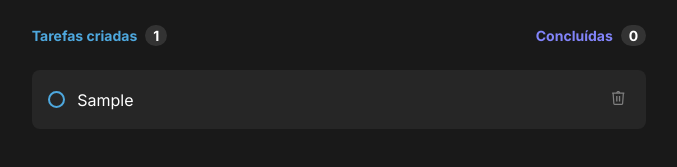
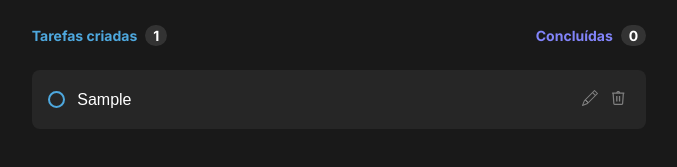
Before and after one commit to MatheusTG/to-do-list, a React (Vite) app: page / in a window 1280 px wide. Both pictures are taken after typing "Sample" into the empty fields and a click on the button "Criar". Shown: the part 255-422 px from the top of the page, without its empty margins (301-978 px from the left). Built offline with nearby package versions, Linux system fonts and the light colour scheme; the HTML template or start-up script is replaced by a standard one.

Commit message:
Edit and date

```diff
--- a/package.json
+++ b/package.json
@@ -10,6 +10,7 @@
     "preview": "vite preview"
   },
   "dependencies": {
+    "date-fns": "^3.6.0",
     "react": "^18.2.0",
     "react-dom": "^18.2.0",
     "vite-plugin-svgr": "^4.2.0"
--- a/src/components/Header.tsx
+++ b/src/components/Header.tsx
@@ -4,6 +4,8 @@ import Rocket from "../assets/icons/Rocket.svg?react";
 import Plus from "../assets/icons/Plus.svg?react";
 import { useTasks } from "../context/TaskContext";
 import Error from "./Helper/Error";
+import { format } from "date-fns";
+import { ptBR } from "date-fns/locale";
 
 const Header = () => {
   const [message, setMessase] = React.useState("");
@@ -21,7 +23,17 @@ const Header = () => {
         id = tasks.sort((a, b) => a.id - b.id)[tasks.length - 1].id + 1;
       }
 
-      const newTask = { id: id, checked: false, message: message };
+      // Criando nova task
+      const date = new Date();
+      const formattedDate = format(date, "d 'de' MMMM 'às' HH:mm", {
+        locale: ptBR,
+      });
+      const newTask = {
+        id: id,
+        checked: false,
+        message: message,
+        date: formattedDate,
+      };
       setTasks(() => [...tasks, newTask]);
       setMessase("");
     }
--- a/src/components/Task.module.css
+++ b/src/components/Task.module.css
@@ -1,3 +1,30 @@
+.taskContainer {
+  display: grid;
+  gap: 0.25rem;
+  position: relative;
+  transition: 0.2s;
+}
+
+.taskContainer.active {
+  margin-top: 1rem;
+}
+
+.taskContainer .date {
+  opacity: 0;
+  top: 0.5rem;
+  text-align: start;
+  font-size: 0.66rem;
+  color: var(--gray-300);
+  transition: 0.2s;
+  z-index: -1;
+  position: absolute;
+}
+
+.taskContainer.active .date {
+  opacity: initial;
+  top: -1rem;
+}
+
 .task {
   display: grid;
   grid-template-columns: auto 1fr auto;
@@ -5,21 +32,38 @@
   gap: 0.75rem;
   background-color: var(--gray-500);
   border-radius: 0.5rem ;
-  color: var(--gray-100);
   padding: 1rem;
 }
 
-.trash {
+.message {
   background-color: transparent;
   border: none;
-  align-self: start;
+  color: var(--gray-100);
+  font-size: 1rem;
 }
 
-.trash path {
+.message:focus {
+  outline: none;
+}
+
+.options {
+  align-self: start;
+  display: flex;
+  align-items: center;
+  gap: 0.5rem;
+}
+
+.options button {
+  background-color: transparent;
+  border: none;
+}
+
+.options button {
   transition: 0.1s;
 }
 
-.trash:hover path {
+.options button:hover path,
+.options button.active path {
   fill: var(--gray-100);
 }
 
@@ -43,7 +87,7 @@
 }
 
 
-.checkedButton.checked + span {
+.checkedButton.checked + input {
   text-decoration: line-through;
   color: var(--gray-300);
 }
--- a/src/components/Task.tsx
+++ b/src/components/Task.tsx
@@ -1,18 +1,31 @@
 import React from "react";
 import styles from "./Task.module.css";
 import Trash from "../assets/icons/Trash.svg?react";
+import Pencil from "../assets/icons/Pencil.svg?react";
 import { useTasks } from "../context/TaskContext";
 
 export interface TaskType {
   id: number;
   checked: boolean;
   message: string;
+  date: string;
 }
 
 const Task = ({ id }: { id: number }) => {
   const { tasks, setTasks } = useTasks();
+  const task = tasks.filter((task) => task.id === id)[0];
 
-  const task = tasks.filter((task) => task.id === id)[0];
+  const [active, setActive] = React.useState(false);
+  const [message, setMessage] = React.useState(task.message);
+
+  const inputMessage = React.useRef<HTMLInputElement>(null);
+
+  React.useEffect(() => {
+    if (active) {
+      if (inputMessage.current?.disabled) inputMessage.current?.blur();
+      else inputMessage.current?.focus();
+    }
+  }, [active]);
 
   function handleCheckedClick() {
     const teste = tasks.map((item) => {
@@ -25,22 +38,58 @@ const Task = ({ id }: { id: number }) => {
     setTasks(teste);
   }
 
+  function handleEditClick() {
+    setActive(true);
+  }
+
+  function handleMessageChange(event: React.ChangeEvent<HTMLInputElement>) {
+    setMessage(event.target.value);
+    tasks[tasks.indexOf(task)].message = message;
+    setTasks(tasks);
+  }
+
   return (
+    <div
+      className={`${styles.taskContainer} ${active && styles.active}`}
+      onClick={(event) =>
+        event.target instanceof HTMLDivElement && setActive(!active)
+      }
+    >
+      <p className={styles.date}>{task.date}</p>
       <div className={styles.task}>
         <button
-        className={`${styles.checkedButton} ${task.checked && styles.checked}`}
+          className={`${styles.checkedButton} ${
+            task.checked && styles.checked
+          }`}
           onClick={handleCheckedClick}
         />
-      <span>{task.message}</span>
+        <input
+          ref={inputMessage}
+          className={styles.message}
+          type="text"
+          value={message}
+          onChange={handleMessageChange}
+          style={{ pointerEvents: "none" }}
+        />
+        <div className={styles.options}>
           <button
-        className={styles.trash}
+            className={active ? styles.active : ""}
+            onClick={handleEditClick}
+          >
+            <Pencil />
+          </button>
+          <button
             onClick={() =>
-          setTasks(() => tasks.filter((taskItem) => taskItem.id !== task.id))
+              setTasks(() =>
+                tasks.filter((taskItem) => taskItem.id !== task.id)
+              )
             }
           >
             <Trash />
           </button>
         </div>
+      </div>
+    </div>
   );
 };
 
```
Also changed, not shown: src/assets/icons/Pencil.svg (added), 1 other file (tests, documents, lock files or other folders). Lines whose indentation alone changed are shown as unchanged.
